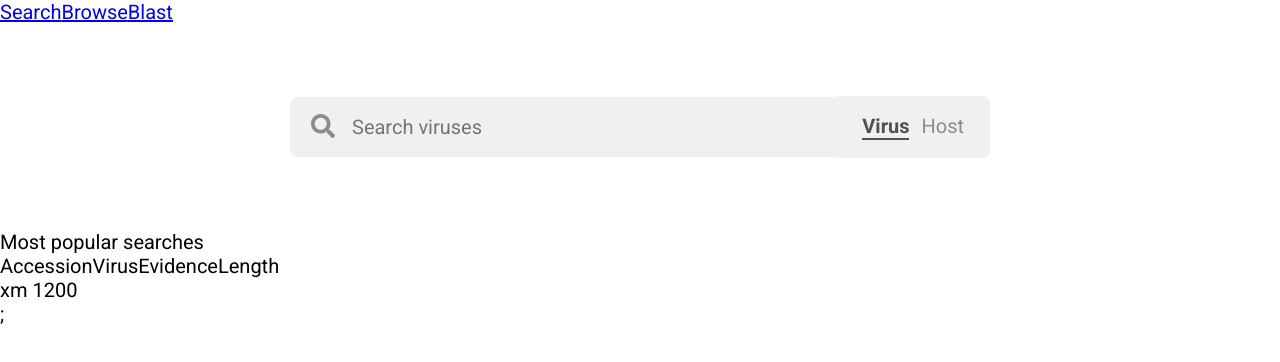
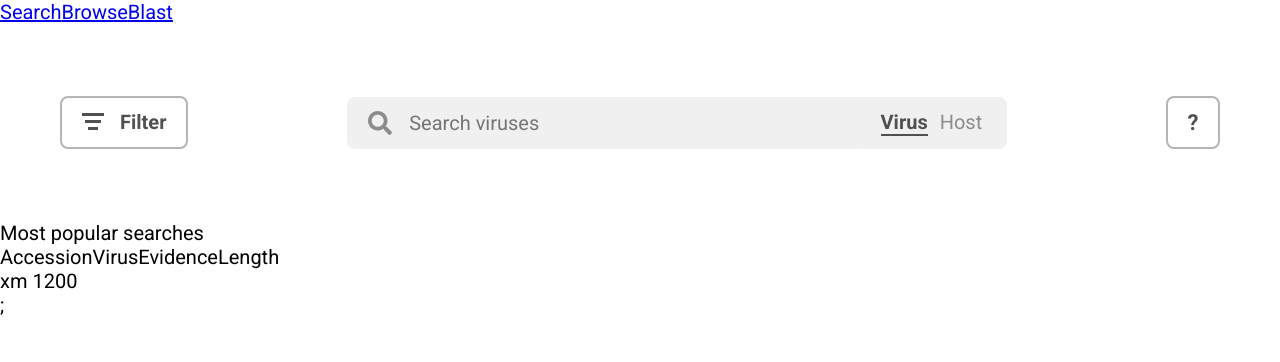
Before and after one commit to kmkvc3/bachelor, a Next.js app: page /search in a window 1280 px wide. Shown: the top 362 px of the page. Built offline with nearby package versions, Linux system fonts and the light colour scheme.

Commit message:
adding filter and help button

```diff
--- /dev/null
+++ b/components/search/FilterButton.module.css
@@ -0,0 +1,34 @@
+.button {
+  border: var(--button-border) solid var(--button-border-color);
+  background-color: white;
+  border-radius: var(--buttons-border-radius);
+  padding: var(--buttons-padding) 1rem;
+  display: flex;
+  flex-direction: row;
+  font-weight: bold;
+  color: var(--primary-text);
+}
+.filterIcon {
+  display: flex;
+  flex-direction: column;
+  align-content: space-between;
+  justify-content: center;
+  justify-items: center;
+  margin-right: 0.8rem;
+  transform: translateY(1px);
+}
+.filterIcon span {
+  display: block;
+  background-color: var(--primary-text);
+  height: 3px;
+  margin: 2px 0;
+  width: 22px;
+}
+.filterIcon span:nth-child(2) {
+  width: 16px;
+  margin-left: 3px;
+}
+.filterIcon span:nth-child(3) {
+  width: 10px;
+  margin-left: 6px;
+}
--- /dev/null
+++ b/components/search/FilterButton.tsx
@@ -0,0 +1,14 @@
+import styles from "./FilterButton.module.css"
+
+export default function FilterButton() {
+  return (
+      <button className={styles.button}>
+          <div className={styles.filterIcon}>
+            <span></span>
+            <span></span>
+            <span></span>
+          </div>
+          Filter
+      </button>
+  );
+}
--- /dev/null
+++ b/components/search/HelpButton.module.css
@@ -0,0 +1,11 @@
+.button {
+    border: var(--button-border) solid var(--button-border-color);
+    background-color: white;
+    border-radius: var(--buttons-border-radius);
+    padding: var(--buttons-padding);
+    display: block;
+    width: 54px;
+    font-size: 22px;
+    font-weight: bold;
+    color: var(--primary-text);
+}
--- /dev/null
+++ b/components/search/HelpButton.tsx
@@ -0,0 +1,9 @@
+import styles from "./HelpButton.module.css"
+
+export default function HelpButton() {
+  return (
+    <button className={styles.button}>
+        ?
+    </button>
+  );
+}
--- a/components/search/SearchSection.module.css
+++ b/components/search/SearchSection.module.css
@@ -1,11 +1,12 @@
 .wrapper {
   display: flex;
   justify-content: center;
+  width: 100%;
 }
 .content {
   max-width: var(--content);
   width: 100%;
   padding: 3.6rem var(--content-padding);
   display: flex;
-  justify-content: center;
+  justify-content: space-between;
 }
--- a/components/search/SearchSection.tsx
+++ b/components/search/SearchSection.tsx
@@ -1,14 +1,18 @@
 import Searchbar from "./Searchbar";
+import FilterButton from "./FilterButton";
 import styles from "./SearchSection.module.css";
+import HelpButton from "./HelpButton";
 
 export default function SearchSection({ setSearchType, setSearchMode }) {
   return (
     <div className={styles.wrapper}>
       <div className={styles.content}>
+        <FilterButton />
         <Searchbar
           setSearchType={setSearchType}
           setSearchMode={setSearchMode}
         />
+        <HelpButton />
       </div>
     </div>
   );
--- a/components/search/Searchbar.module.css
+++ b/components/search/Searchbar.module.css
@@ -1,5 +1,5 @@
 .wrapper {
-  max-width: 700px;
+  max-width: 660px;
   width: 100%;
   display: flex;
   flex-direction: row;
@@ -41,7 +41,7 @@
   align-items: center;
   border-radius: 0 var(--buttons-border-radius) var(--buttons-border-radius) 0;
   padding: var(--buttons-padding) 1.2rem;
-  border: var(--button-border) solid transparent;
+  border: 1px solid var(--main-light-dark);
 }
 .buttons > div {
   color: var(--secondary-text);
@@ -67,12 +67,12 @@
   background-color: transparent;
   border: transparent;
   font-size: 24px;
-  top: 20px;
+  top: 17px;
   transform: translateY(-3px);
 }
 .searchIcon {
   font-size: 24px;
-  top: 18px;
+  top: 15px;
   left: -3px;
   margin-left: 1.2rem;
   color: var(--secondary-text);
--- a/pages/app.css
+++ b/pages/app.css
@@ -13,7 +13,7 @@
   --secondary-text: #8c8c8c;
   --content: 1400px;
   --content-padding: 3rem;
-  --buttons-padding: 0.8rem;
+  --buttons-padding: 0.6rem;
   --buttons-border-radius: 0.4rem;
   --standard-font-size: 20px;
   --button-border: 2px;
```
